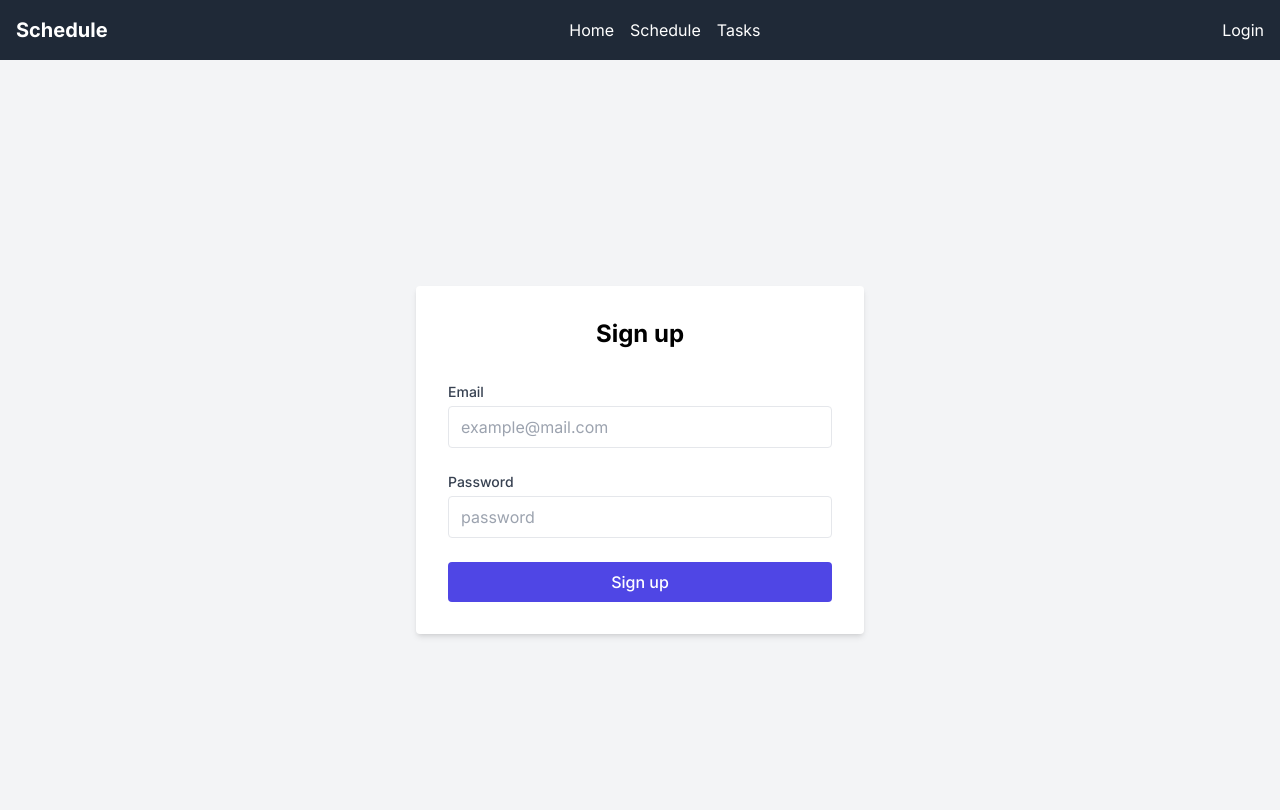
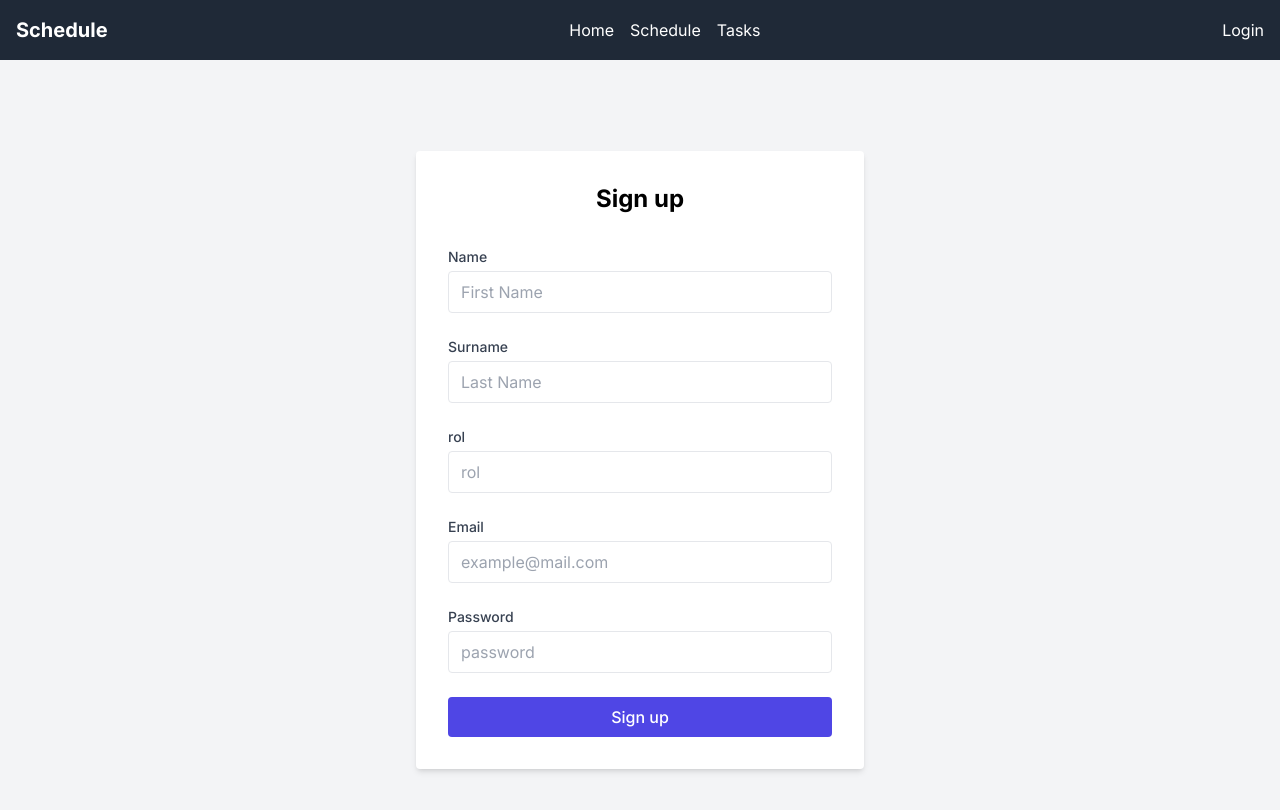
Before and after one commit to OksanaFedyukova/schedule, a Next.js app: page /pages/signup in a window 1280 px wide. Shown: the top 810 px of the page. Built offline with nearby package versions, Linux system fonts and the light colour scheme; no server answers.

Commit message:
added permisions

```diff
--- a/app/pages/signin/page.tsx
+++ b/app/pages/signin/page.tsx
@@ -17,8 +17,8 @@ function Signin() {
             return console.log(error)
         }
 
-        // else successful
-        console.log(result)
+        // Result Data of UserFirebase
+        console.log("RESULT OF SIGN IN", result)
         return router.push("/pages/admin")
     }
     return (
--- a/app/pages/signup/page.tsx
+++ b/app/pages/signup/page.tsx
@@ -1,31 +1,97 @@
-'use client'
+'use client';
 import React from "react";
 import signUp from "@/firebase/auth/signup";
-import { useRouter } from 'next/navigation'
+import { useRouter } from 'next/navigation';
+import {  doc, setDoc } from 'firebase/firestore/lite';
+import { db } from '@/firebase/config';
 
 function Signup() {
-    const [email, setEmail] = React.useState('')
-    const [password, setPassword] = React.useState('')
-    const router = useRouter()
+    const [email, setEmail] = React.useState('');
+    const [password, setPassword] = React.useState('');
+    const [name, setName] = React.useState('');
+    const [surname, setSurname] = React.useState('');
+    const [rol, setRol] = React.useState('');
+    const router = useRouter();
 
-    const handleForm = async (event:any) => {
-        event.preventDefault()
+    const handleForm = async (event: any) => {
+        event.preventDefault();
 
         const { result, error } = await signUp(email, password);
 
         if (error) {
-            return console.log(error)
+            console.log(error);
+            return;
         }
 
-        // else successful
-        console.log(result)
-        return router.push("/pages/admin")
+        if (result && result.user) {
+            const user = result.user;
+            const userData = {
+                uid: user.uid,
+                email: user.email,
+                name: name,
+                surname: surname,
+                rol: rol,
+            };
+
+            try {
+                const userDocRef = doc(db, 'users', user.uid);
+                await setDoc(userDocRef, userData);
+                console.log('User data saved to Firestore');
+            } catch (error) {
+                console.log('Error saving user data to Firestore:', error);
             }
+        }
+
+        router.push("/pages/admin");
+    };
+
     return (
         <div className="flex items-center justify-center min-h-screen bg-gray-100">
             <div className="w-full max-w-md p-8 space-y-8 bg-white rounded shadow-md">
                 <h1 className="text-2xl font-bold text-center">Sign up</h1>
                 <form onSubmit={handleForm} className="space-y-6">
+                    <div>
+                        <label htmlFor="name" className="block text-sm font-medium text-gray-700">
+                            Name
+                        </label>
+                        <input
+                            onChange={(e) => setName(e.target.value)}
+                            required
+                            type="text"
+                            name="name"
+                            id="name"
+                            placeholder="First Name"
+                            className="w-full px-3 py-2 mt-1 border rounded focus:outline-none focus:ring focus:ring-indigo-200"
+                        />
+                    </div>
+                    <div>
+                        <label htmlFor="surname" className="block text-sm font-medium text-gray-700">
+                            Surname
+                        </label>
+                        <input
+                            onChange={(e) => setSurname(e.target.value)}
+                            required
+                            type="text"
+                            name="surname"
+                            id="surname"
+                            placeholder="Last Name"
+                            className="w-full px-3 py-2 mt-1 border rounded focus:outline-none focus:ring focus:ring-indigo-200"
+                        />
+                    </div>
+                    <div>
+                        <label htmlFor="rol" className="block text-sm font-medium text-gray-700">
+                            rol
+                        </label>
+                        <input
+                            onChange={(e) => setRol(e.target.value)}
+                            required
+                            type="text"
+                            name="rol"
+                            id="rol"
+                            placeholder="rol"
+                            className="w-full px-3 py-2 mt-1 border rounded focus:outline-none focus:ring focus:ring-indigo-200"
+                        />
+                    </div>
                     <div>
                         <label htmlFor="email" className="block text-sm font-medium text-gray-700">
                             Email
@@ -63,7 +129,6 @@ function Signup() {
                 </form>
             </div>
         </div>
-
     );
 }
 
```
Lines whose indentation alone changed are shown as unchanged.
